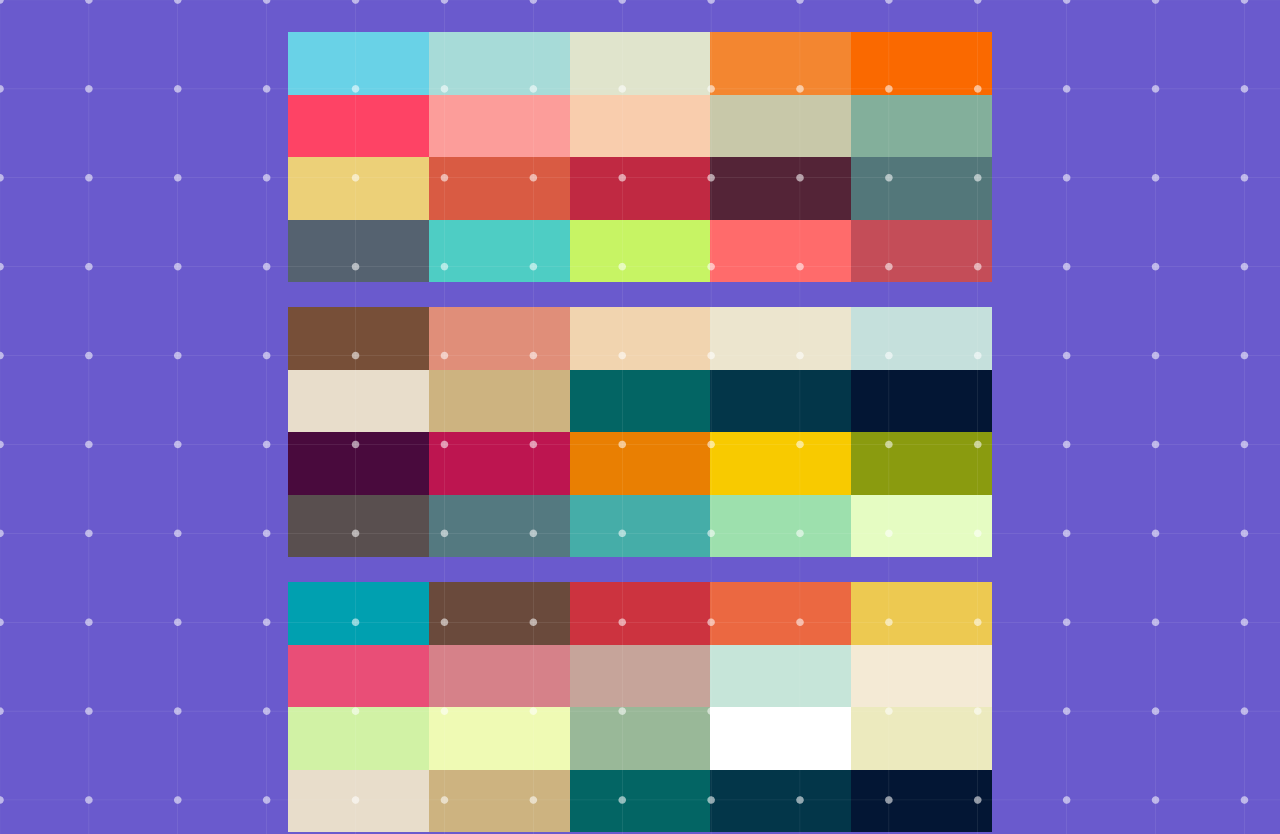
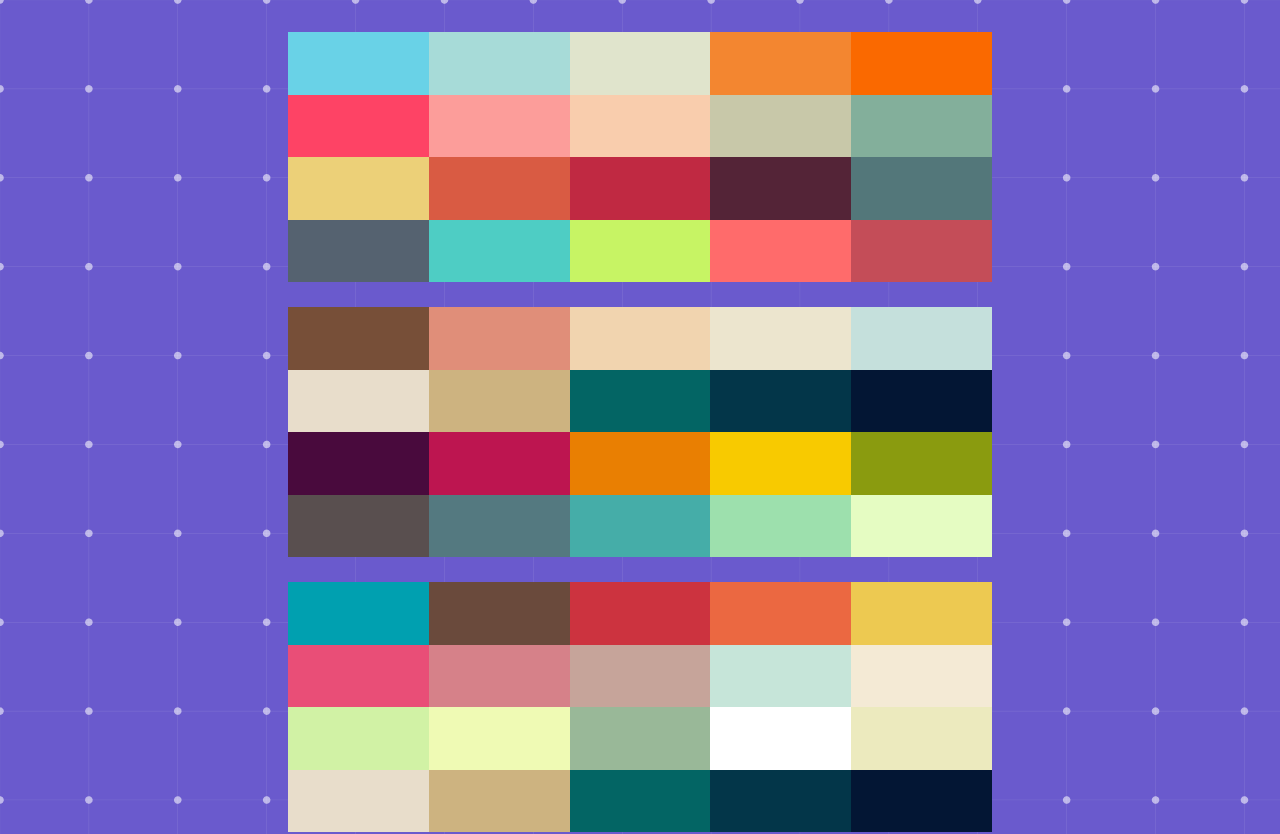
Before and after one commit to luke123adams/colourpickerreact, a React (Create React App) app in the folder react-colour-picker/: page / in a window 1280 px wide. Shown: the top 834 px of the page. Built offline with nearby package versions, Linux system fonts and the light colour scheme; what react-slugify would draw is missing.

Commit message:
fixed error with browser router but updating to latest version of react router

```diff
--- a/react-colour-picker/package.json
+++ b/react-colour-picker/package.json
@@ -8,6 +8,8 @@
     "@testing-library/user-event": "^13.5.0",
     "react": "^18.2.0",
     "react-dom": "^18.2.0",
+    "react-router": "^6.22.3",
+    "react-router-dom": "^6.22.3",
     "react-scripts": "5.0.1",
     "styled-components": "^6.1.8",
     "web-vitals": "^2.1.4"
--- a/react-colour-picker/src/App.js
+++ b/react-colour-picker/src/App.js
@@ -2,14 +2,20 @@ import styled from "styled-components"
 import bg from './bg.png'
 import bg2 from './grid.png'
 import Palettes from "./Components/Palettes"
+import { BrowserRouter, Routes, Route } from 'react-router-dom'
+
 
 function App() {
   return (
+    <BrowserRouter>
     <AppStyled bg={bg} grid={bg2}>
      <div className="grid"></div>
-     <Palettes />
-
+     <Routes>
+      <Route path="/" element={<Palettes/>}/>
+      <Route path="/palette/:id" element={''}/>
+     </Routes>
     </AppStyled>
+    </BrowserRouter>
   );
 }
 
--- a/react-colour-picker/src/Components/Palettes.js
+++ b/react-colour-picker/src/Components/Palettes.js
@@ -2,7 +2,7 @@ import React from 'react'
 import { useState } from 'react'
 import { palette } from './myPalettes'
 import styled from 'styled-components'
-
+import { Link } from 'react-router-dom'
 export default function Palettes() {
 
     const [myPalettes, setMyPalettes] = useState(palette)
@@ -31,6 +31,8 @@ export default function Palettes() {
 }
 
 const PalettesStyled = styled.div`
+position: relative;
+z-zIndex: 5;
     .palettes{
         display: grid;
         grid-template-columns: repeat(auto-fill, minmax(400px, 1fr));
```
Also changed, not shown: 1 other file (tests, documents, lock files or other folders).
